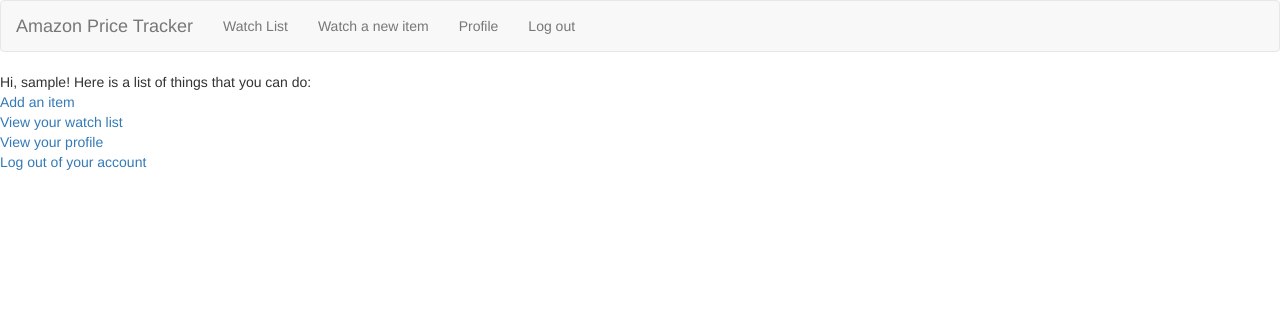
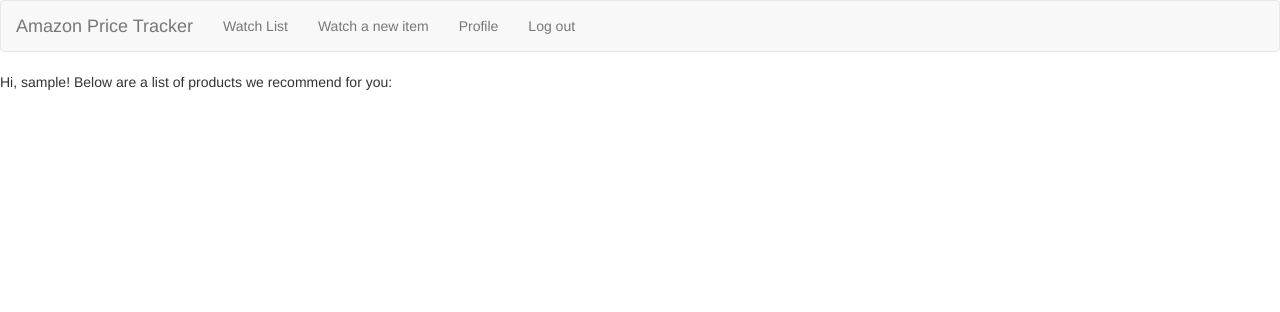
Before and after one commit to ErikaLi/Amazon-Price-Tracker, a Flask app: page / in a window 1280 px wide. Shown: the top 312 px of the page. Run offline with Flask 2, Linux system fonts and the light colour scheme; the visitor is signed in with stand-in values (Sample User, id 1); data comes from the database, SQL or seed files in the repository; some libraries are stand-ins or nearby versions.

Commit message:
Added recommendation feature

```diff
--- a/product_detail.py
+++ b/product_detail.py
@@ -16,16 +16,35 @@ associate_tag = "mobilead0cd46-20"
 amazon = AmazonAPI(access_key, secret_key, associate_tag)
 
 def get_item_info(asin):
+    """Call Amazon API to get product info using asin."""
     product = amazon.lookup(ItemId=asin)
     return {"price": product.price_and_currency[0],
     'title': product.title,
-    'image_url': product.large_image_url
+    'image_url': product.large_image_url,
+    'category': product.product_type_name
 
     }
     # print product.price_and_currency
     # print product.title
     # print product.availability
     # print product.large_image_url
+
+def search_by_keywords(title, n=5):
+    products = amazon.search_n(n, Keywords=title, SearchIndex='All')
+    return products
+
+
+def get_similar_items(asin):
+    """Call Amazon API to get similar products but of lower prices."""
+    products = amazon.similarity_lookup(ItemId=asin)
+    #cheaper = [product for product in products if product.price_and_currency[0] < price]
+    if len(products) > 5:
+        products = products[:5]
+    return products
+
+
+
+
 
 def get_asin(string):
     """ Get ASIN string from Amazon url
@@ -48,7 +67,7 @@ def get_asin(string):
     else:
         m = re.search(r'(gp/product/)[a-zA-Z0-9_]{10}(/)', string)
         if m:
-            return m.group()[4:-1]
+            return m.group()[11:-1]
         else:
             m = re.search(r'(/dp/)[a-zA-Z0-9_]{10}(\?)', string)
             if m:
--- a/server.py
+++ b/server.py
@@ -5,15 +5,13 @@ from flask_debugtoolbar import DebugToolbarExtension
 from flask import (Flask, render_template, redirect, request, flash,
                    session, jsonify)
 
-from model import User, Product, UserProduct, db, connect_to_db
+from model import User, Product, UserProduct, Recommendation, db, connect_to_db
 
-from product_detail import get_item_info, get_asin
+from product_detail import *
 
 import datetime
 
 from helper import *
-
-from password_check import password_check
 
 
 app = Flask(__name__)
@@ -30,9 +28,19 @@ app.jinja_env.undefined = StrictUndefined
 @app.route('/')
 def index():
     """Homepage."""
+    # if this user exists, get all products that this user is watching, and find
+    # recommended items related to these products
     if session.get("user_id"):
         user = User.query.get(session.get("user_id"))
-        return render_template("index.html", name=user.fname)
+        recommended = []
+        # get all products using the userproduct table
+        userproduct_list = UserProduct.query.filter_by(user_id=session.get('user_id')).order_by(UserProduct.date_added.desc()).all()
+        for userprod in userproduct_list:
+            prod_id = userprod.product_id
+            prod_rec = Recommendation.query.filter_by(product_id=prod_id).all()
+            recommended.extend(prod_rec)
+        # recommended = user.userproducts.products.recommendations
+        return render_template("index.html", name=user.fname, recommendations=recommended)
 
     return render_template("index.html")
 
@@ -218,7 +226,8 @@ def logout_process():
 def add_item():
     """Add an item to the UserProduct table, and add it to the products table
     if it does not already exist. If user is already watching the item, flask
-    a message and ask the user to update the wanted price in watchlist page."""
+    a message and ask the user to update the wanted price in watchlist page.
+    When adding an item, also add its similar items to recommendation table."""
 
     url = request.form.get('url')
     asin = get_asin(url)
@@ -238,7 +247,8 @@ def add_item():
     item_info = get_item_info(asin)
     name = item_info.get('title')
     price = item_info.get('price')
-    image_url=item_info.get("image_url")
+    image_url = item_info.get("image_url")
+    category = item_info.get("category")
 
     # if price is not available, item is usually free
     if not price:
@@ -301,7 +311,7 @@ def add_item():
 
     else:
         # if the item is not in the product table, add it to product table
-        current_prod = Product(name=name, asin=asin, image=image_url, url=url, price=price)
+        current_prod = Product(name=name, asin=asin, image=image_url, url=url, price=price, category=category)
         db.session.add(current_prod)
         db.session.commit()
 
@@ -315,6 +325,15 @@ def add_item():
         db.session.commit()
 
         prod_id = current_prod.product_id
+        # add similar items of this product to the recommendation table
+        similar_products = search_by_keywords(category)
+        print 'similar', similar_products
+        for similar_product in similar_products:
+            item = Recommendation(name=similar_product.title, asin=similar_product.asin,
+                                 price=similar_product.price_and_currency[0], image=similar_product.large_image_url,
+                                 product_id=prod_id, url=similar_product.offer_url)
+            db.session.add(item)
+            db.session.commit()
 
         return jsonify({'message': "Item is successfully added!",
                 "redirect": False,
@@ -387,8 +406,8 @@ def update_threshold():
 @app.route('/remove', methods=["POST"])
 def remove_item():
     """remove item from user's watchlist in the userproduct table
-        and removes it from the product list if userproduct table does not contain
-        this product_id."""
+        and removes it from the product list and recommendations related to this
+        product if userproduct table does not contain this product_id."""
 
     prod_id = request.form.get("product_id")
     current_userproduct = UserProduct.query.filter_by(product_id=prod_id, user_id=session.get("user_id")).first()
@@ -397,7 +416,11 @@ def remove_item():
     remaining_userproduct = UserProduct.query.filter_by(product_id=prod_id).all()
 
     if not remaining_userproduct:
+        # remove recommendations for this product
         current_product = Product.query.get(prod_id)
+        recommended_products = Recommendation.query.filter_by(product_id=prod_id).all()
+        for rec in recommended_products:
+            db.session.delete(rec)
         db.session.delete(current_product)
         db.session.commit()
     result = {'message': 'You successfully deleted your item!',
--- a/templates/index.html
+++ b/templates/index.html
@@ -3,11 +3,16 @@
 
 {% if session.get('user_id') %}
     <!-- personalize welcome message -->
-    Hi, {{ name }}! Here is a list of things that you can do:
-    <div><a href="/watchlist">Add an item</a></div>
-    <div><a href="/watchlist">View your watch list</a></div>
-    <div><a href="/divrofile">View your profile</a></div>
-    <div><a href="/logout">Log out of your account</a></div>
+    Hi, {{ name }}! Below are a list of products we recommend for you:
+    <ul id='recommendation_list'>
+    {% for rec in recommendations %}
+      <li id={{rec.recommendation_id}}>
+          <b>{{rec.name}}</b><br>
+          <img src = "{{ rec.image }}"><br>
+          Current Price: ${{ rec.price }}<br>
+          <a href="{{ rec.url }}">Buy now!</a></p>
+      </li>
+    {% endfor %}
 
 {% else %}
     Welcome to Amazon Price Tracker 1.0!
--- a/templates/watchlist.html
+++ b/templates/watchlist.html
@@ -24,7 +24,7 @@
           <a href="{{ uprod.url }}">Buy now!</a></p>
 
           <form action='/update' method='POST' id='update_form{{ uprod.product_id }}'>
-            <input type='number' id='new_threshold{{ uprod.product_id }}' name='new_threshold' step="1.00">
+            <input type='number' id='new_threshold{{ uprod.product_id }}' name='new_threshold' step="1.00" required>
             <input type='submit' id='update_threshold' value='Update wanted price'>
           </form>
 
--- a/twilio_text.py
+++ b/twilio_text.py
@@ -1,9 +1,10 @@
 from twilio.rest import Client
+import os
 
 # Your Account SID from twilio.com/console
-account_sid = ""
+account_sid = os.environ['twilio_id']
 # Your Auth Token from twilio.com/console
-auth_token  = ""
+auth_token  = os.environ['twilio_token']
 
 client = Client(account_sid, auth_token)
 
```
Also changed, not shown: model.py (+17 -1 lines), templates/add_item.html (deleted, +0 -13 lines).
